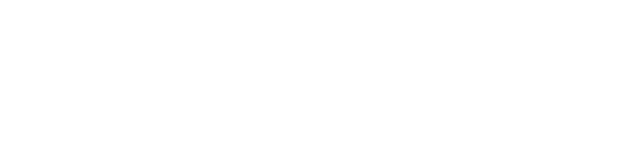
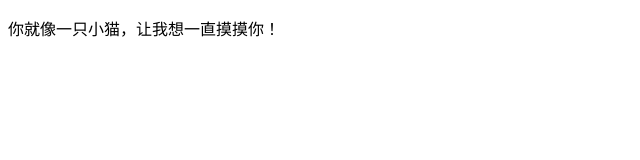
Before and after one commit to JZWen/jzwen.github.io, a plain HTML site: page index.html in a window 1280 px wide. Shown: the whole page, without its empty margins (0-640 px from the left). Drawn offline with Linux system fonts and the light colour scheme.

Commit message:
Update index.html

```diff
--- a/index.html
+++ b/index.html
@@ -59,6 +59,8 @@
         var content = document.getElementById("content");
         content.innerHTML = love;
       }
+
+      showLove();
     </script>
   </body>
 </html>
```
